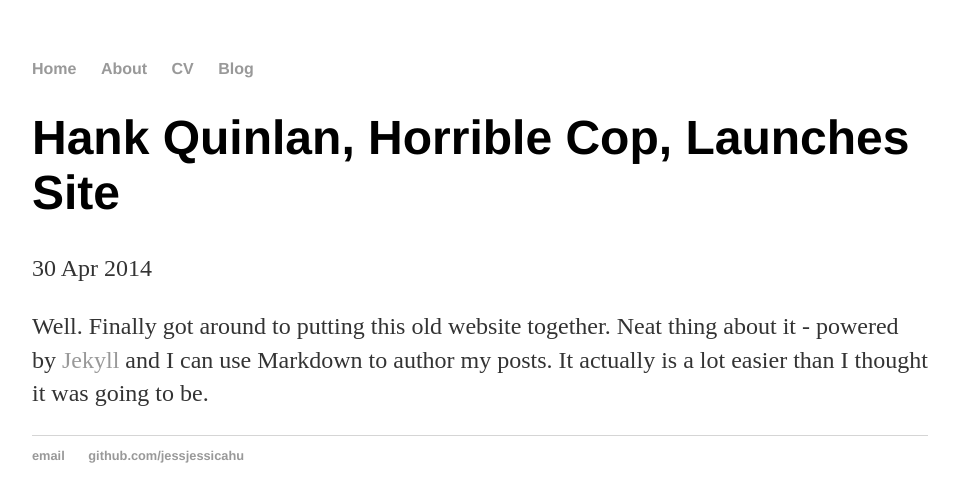
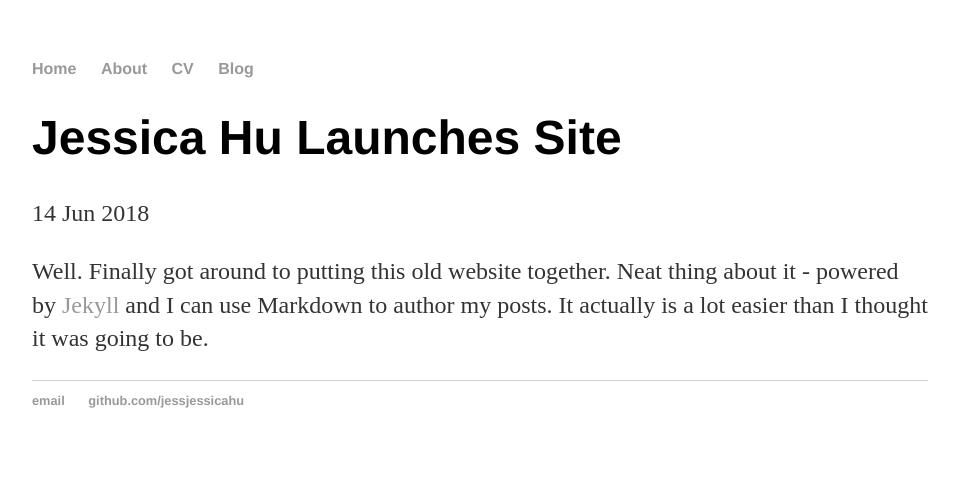
Before and after one commit to jessjessicahu/jessjessicahu.github.io, a Jekyll site: the page built from _posts/2018-06-14-the-first-post.md, in a window 1280 px wide. Shown: the top 502 px of the page, without its empty margins (160-1119 px from the left). Built offline with Jekyll 4.4.1, drawn with Linux system fonts in a browser that asks for light colours; Markdown is read by kramdown in place of the engine named in the settings.

Commit message:
Update 2018-06-14-the-first-post.md

```diff
--- a/_posts/2018-06-14-the-first-post.md
+++ b/_posts/2018-06-14-the-first-post.md
@@ -1,7 +1,7 @@
 ---
 layout: post
-title: "Hank Quinlan, Horrible Cop, Launches Site"
-date: 2014-04-30
+title: "Jessica Hu Launches Site"
+date: 2018-06-14
 ---
 
 Well. Finally got around to putting this old website together.
```
